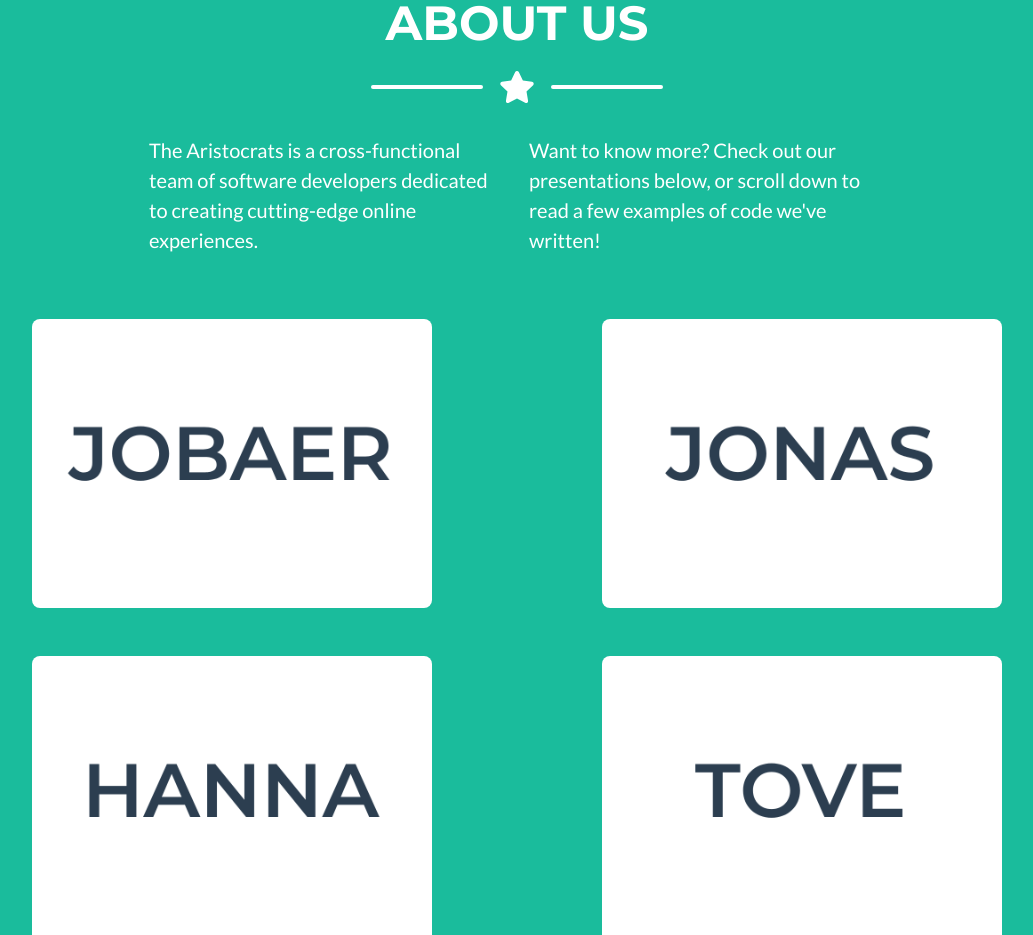
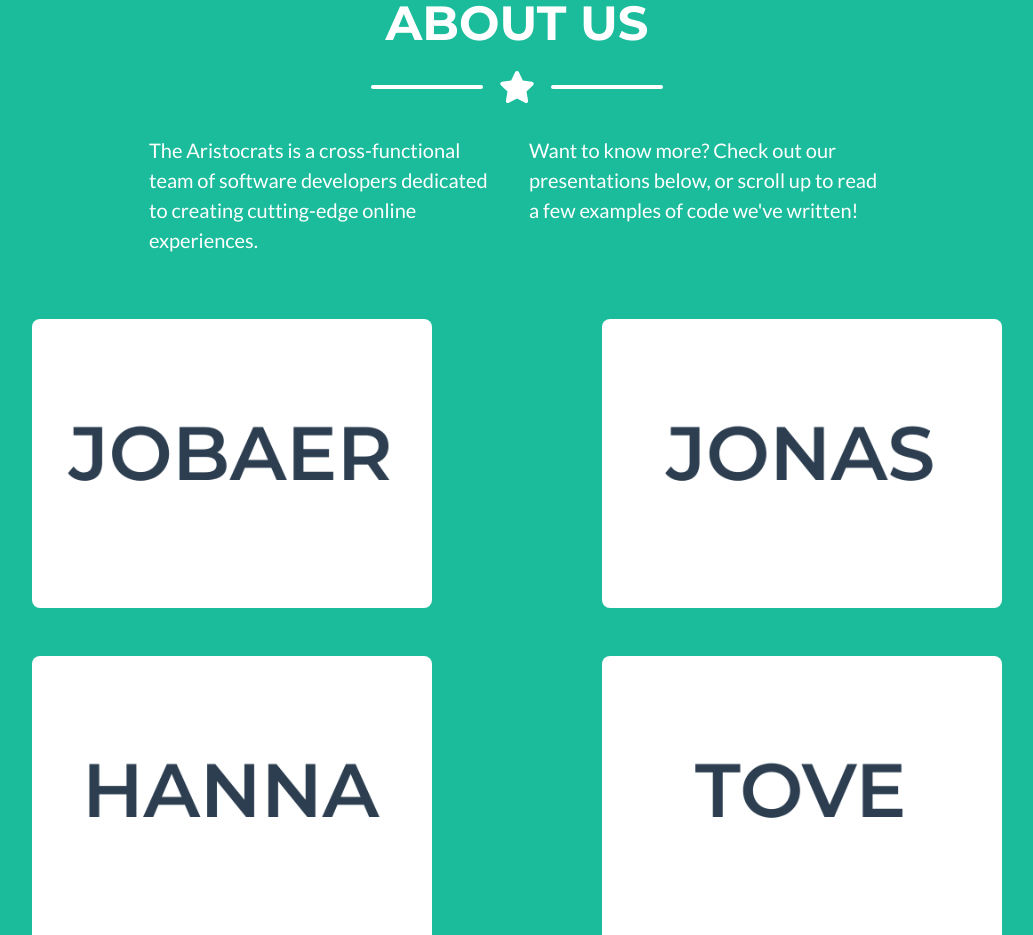
Before and after one commit to Jobaerx/Mini-project, a plain HTML site: page index.html in a window 1280 px wide. Shown: the part 1853-2788 px from the top of the page, without its empty margins (123-1156 px from the left). Drawn offline with nearby package versions, Linux system fonts and the light colour scheme.

Commit message:
scroll up

```diff
--- a/index.html
+++ b/index.html
@@ -127,7 +127,7 @@
                 <!-- About Section Content-->
                 <div class="row mb-5">
                     <div class="col-lg-4 ms-auto"><p class="lead">The Aristocrats is a cross-functional team of software developers dedicated to creating cutting-edge online experiences.</p></div>
-                    <div class="col-lg-4 me-auto"><p class="lead">Want to know more? Check out our presentations below, or scroll down to read a few examples of code we've written!</p></div>
+                    <div class="col-lg-4 me-auto"><p class="lead">Want to know more? Check out our presentations below, or scroll up to read a few examples of code we've written!</p></div>
                 </div>
                 <!-- About section grid items-->
 
```
